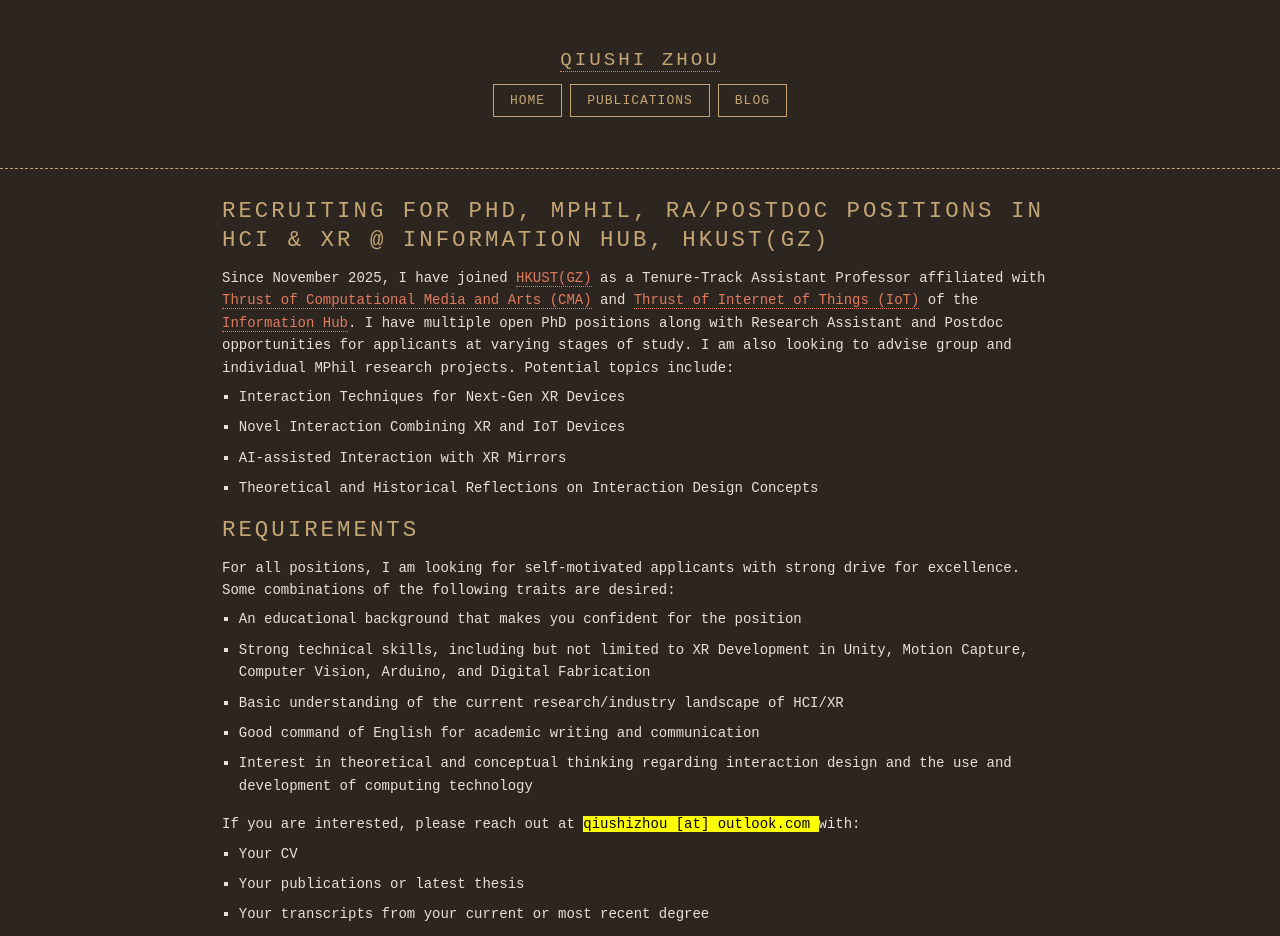
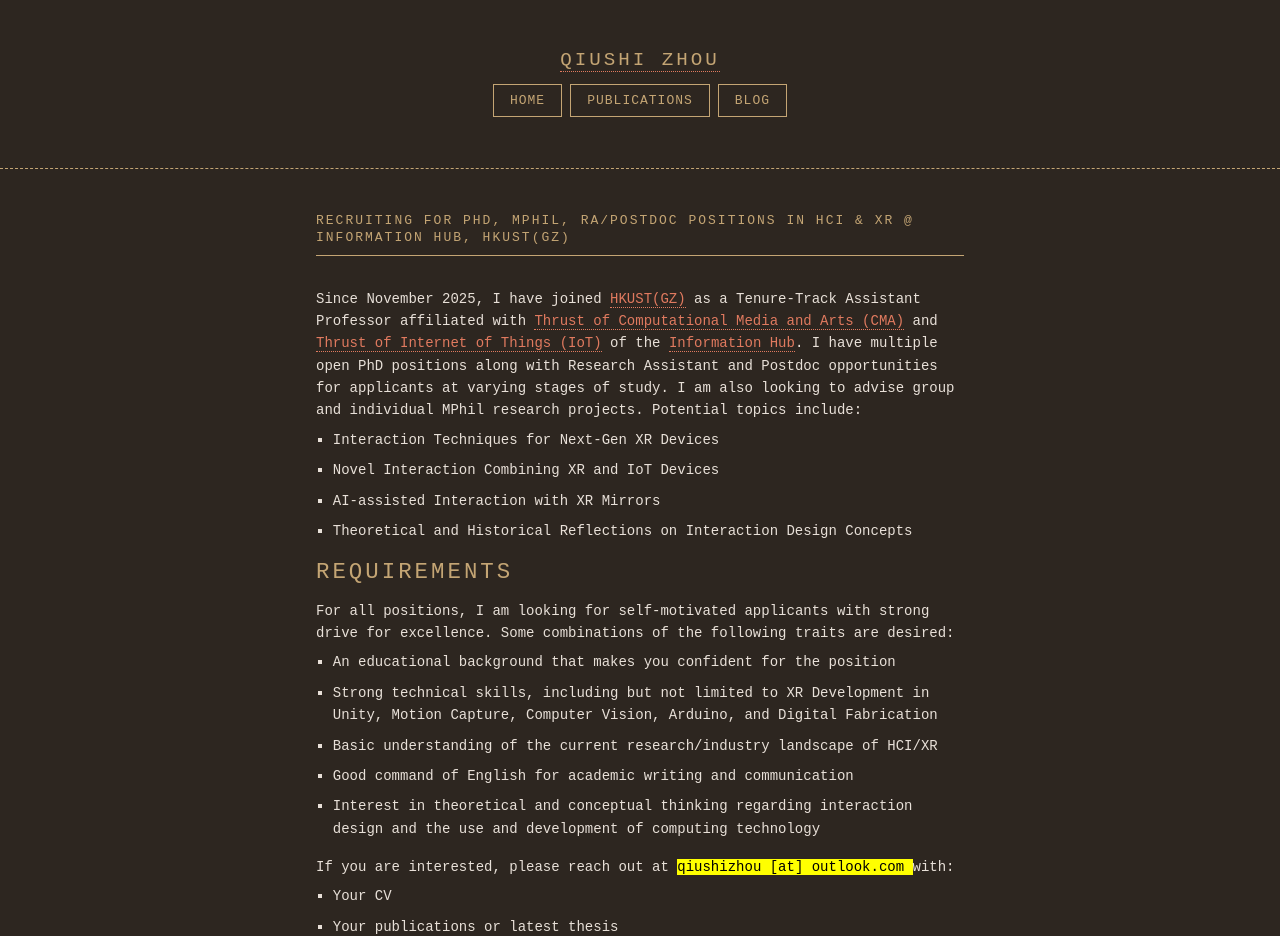
Before and after one commit to qiushi-zhou/qiushi-zhou.github.io, a Jekyll site: the page built from recruitment.md, in a window 1280 px wide. Shown: the top 936 px of the page. Built offline with Jekyll 4.4.1, drawn with Linux system fonts in a browser that asks for light colours.

Commit message:
Fix blog page layout to use page layout properly, add page title and content styles

```diff
--- a/assets/scss/_layout.scss
+++ b/assets/scss/_layout.scss
@@ -118,6 +118,50 @@
 img:hover {
   filter: grayscale(0%) sepia(20%) saturate(120%) hue-rotate(-10deg) brightness(0.95);
   opacity: 1;
+}
+
+/* Page title styling */
+.page-title {
+  font-size: 13px;
+  font-weight: normal;
+  text-transform: uppercase;
+  color: $tan;
+  border-bottom: 1px solid $tan;
+  padding-bottom: 0.5rem;
+  margin-bottom: 2rem;
+  letter-spacing: 2px;
+}
+
+/* Page content */
+.page-content {
+  h2 {
+    font-size: 1.1rem;
+    font-weight: normal;
+    color: $text-color;
+    margin: 1.5rem 0 0.5rem 0;
+    text-transform: none;
+    border: none;
+    padding: 0;
+    letter-spacing: normal;
+  }
+
+  h3 {
+    font-size: 1rem;
+    font-weight: normal;
+    color: $tan;
+    margin: 1rem 0 0.5rem 0;
+    text-transform: none;
+    border: none;
+    padding: 0;
+    letter-spacing: normal;
+  }
+}
+
+/* Page layout */
+.page {
+  max-width: 680px;
+  margin: 0 auto;
+  padding: 2rem 1rem;
 }
 
 /* Blog list on updates page - match publications layout */
```
Also changed, not shown: updates.md (+24 -20 lines).
